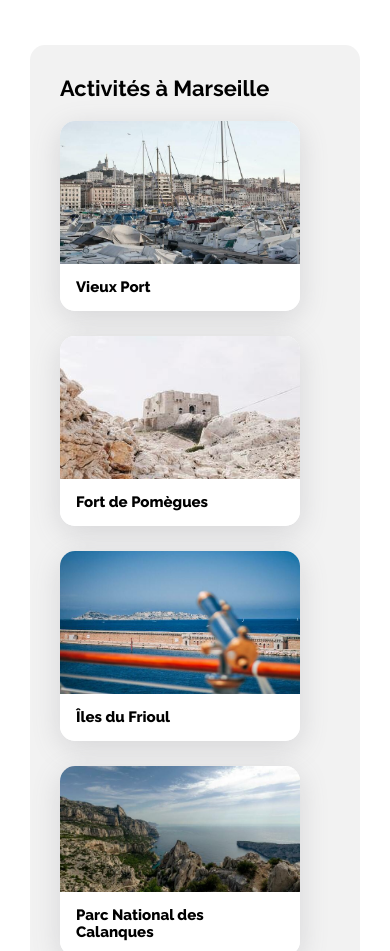
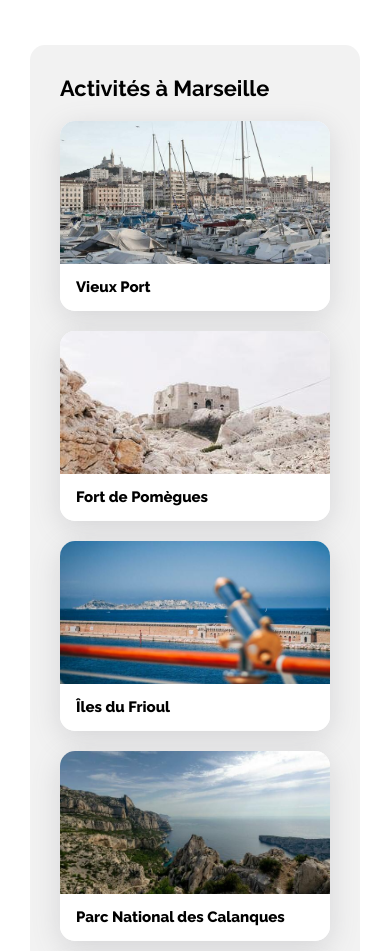
Before and after one commit to vianey-jean/Rabe.Booki-github.io, a plain HTML site: page index.html in a window 390 px wide. Shown: the part 2500-3451 px from the top of the page. Drawn offline with Linux system fonts and the light colour scheme.

Commit message:
Avant final
Réglage du dimension pour espace a droite des photo sur activités.

```diff
--- a/css/style.css
+++ b/css/style.css
@@ -767,7 +767,7 @@ h6{
   }
   #activities-list {
     flex-wrap: wrap!important;
-    padding-right: 30px;
+    gap: 20px;
   }
   #activities-list .card {
     min-width: 10px;
```
